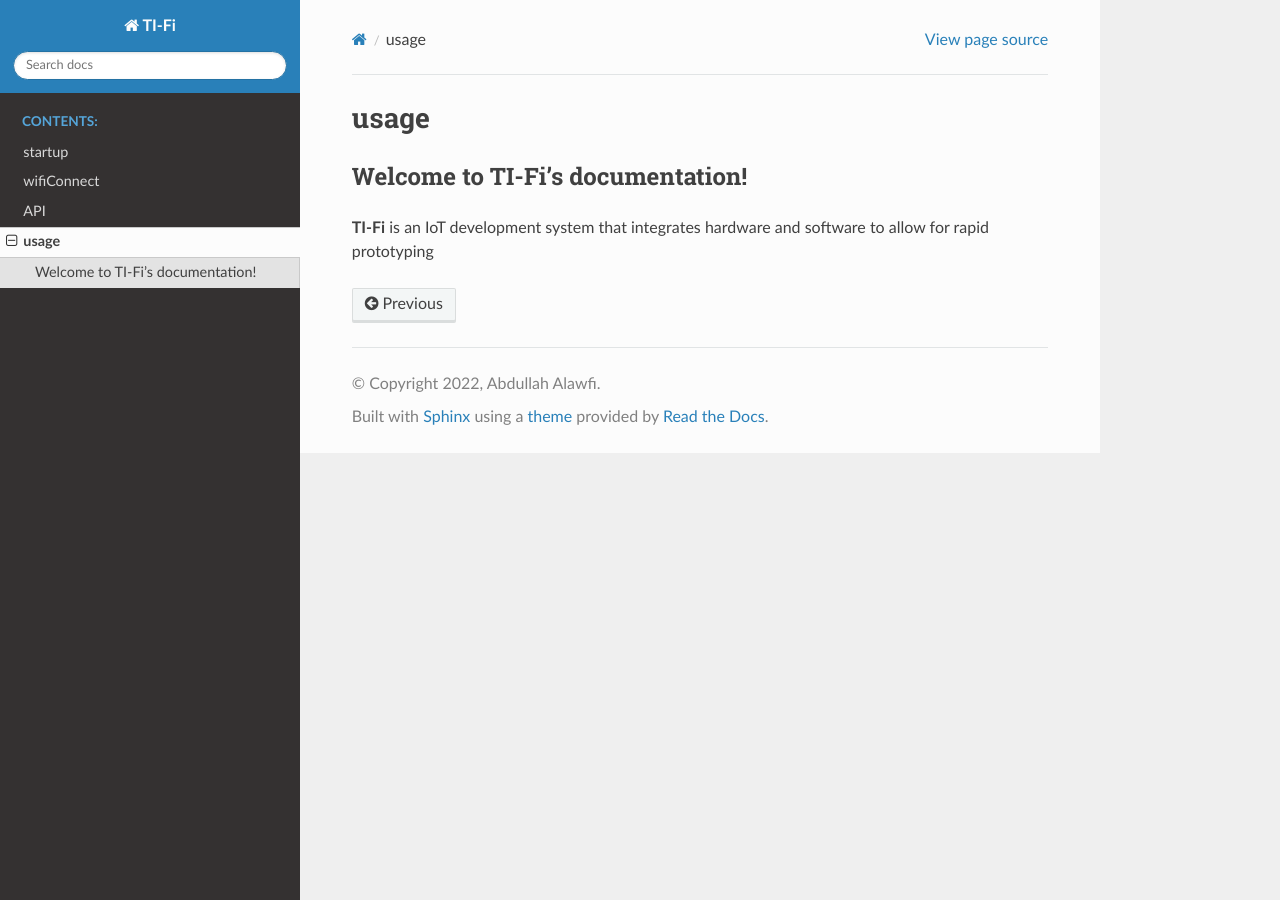
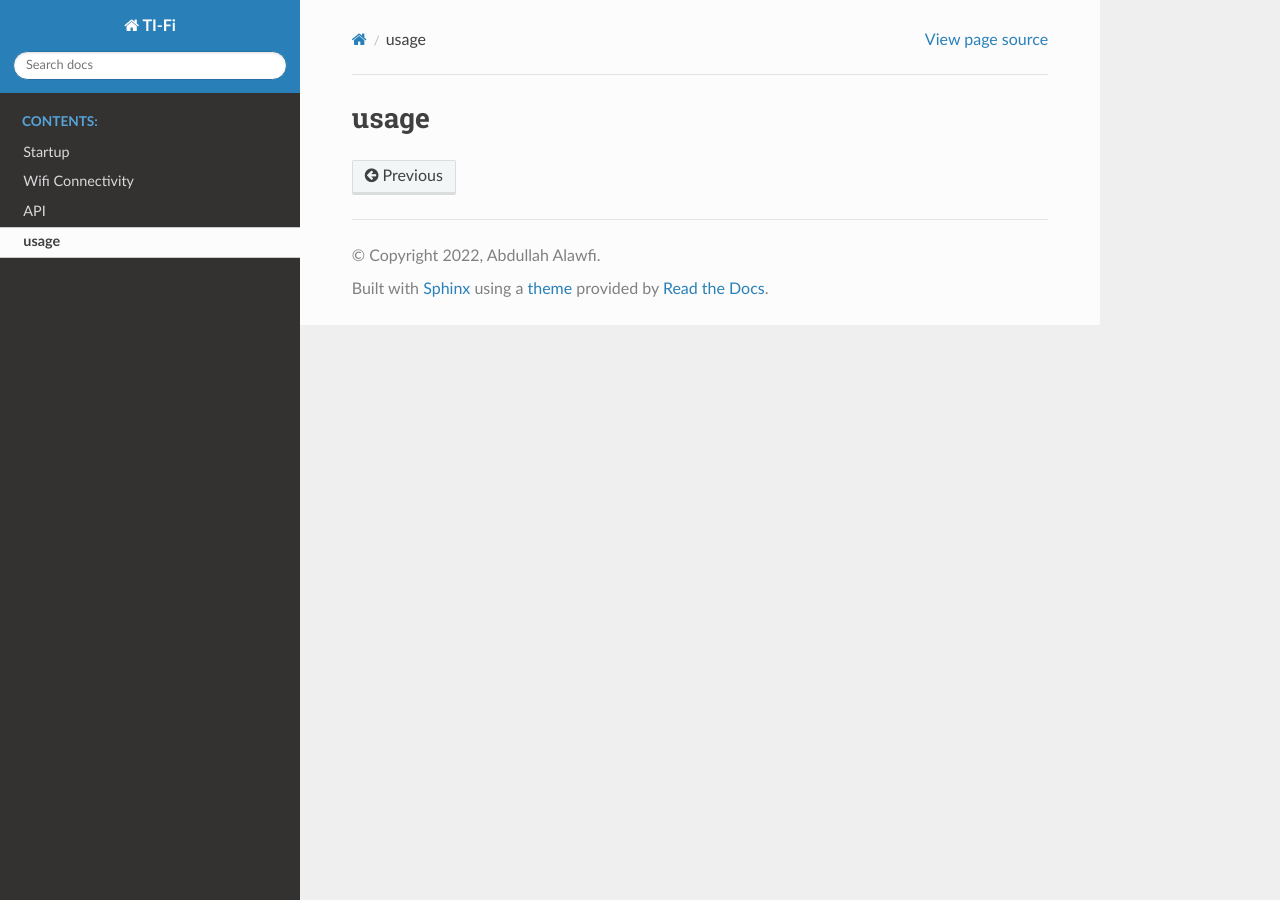
Before and after one commit to Aalawfi/TI-FI-docs, a Sphinx documentation site: the page built from source/usage.rst, in a window 1280 px wide. Built offline with Sphinx 7.4.7 and the Read the Docs theme 2.0.0, drawn with Linux system fonts in a browser that asks for light colours.

Commit message:
Updated wifi connectivity and startup labels

```diff
--- a/source/startup.rst
+++ b/source/startup.rst
@@ -1,3 +1,3 @@
 #######
-startup
+Startup
 #######
--- a/source/usage.rst
+++ b/source/usage.rst
@@ -1,7 +1,3 @@
 #####
 usage
 #####
-
-Welcome to TI-Fi's documentation!
-=================================
-**TI-Fi**  is an IoT development system that integrates hardware and software to allow for rapid prototyping
--- a/source/wifiConnect.rst
+++ b/source/wifiConnect.rst
@@ -1,3 +1,3 @@
-###########
-wifiConnect
-###########
+#################
+Wifi Connectivity
+#################
```
Also changed, not shown: 16 other files.
